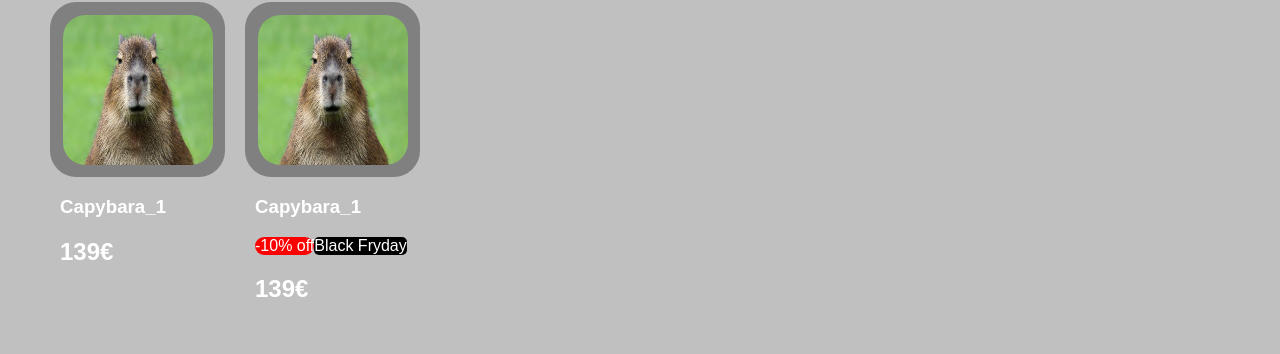
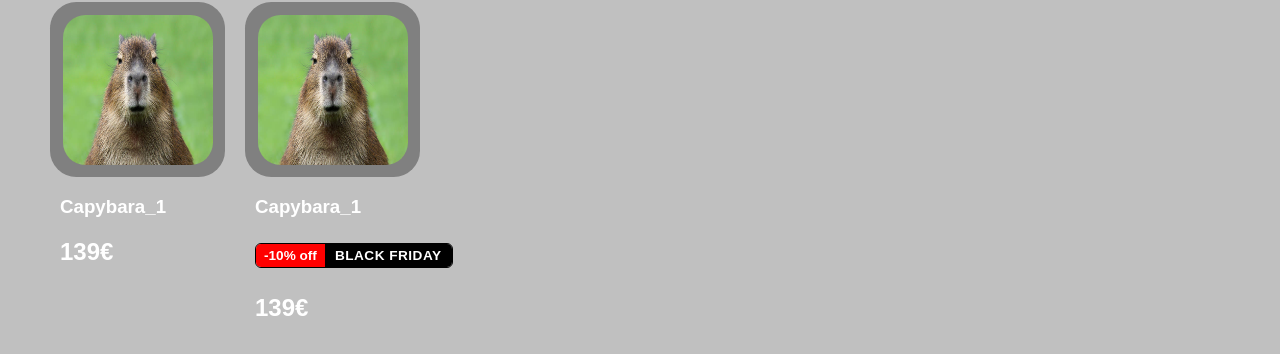
Before and after one commit to TaxesAreNice/Polrocny-Project-2.1, a plain HTML site: page Index.html in a window 1280 px wide. Shown: the part 484-838 px from the top of the page. Drawn offline with Linux system fonts and the light colour scheme.

Commit message:
Black Friday BS

```diff
--- a/Index.html
+++ b/Index.html
@@ -63,9 +63,9 @@
             </div>
             <div class="Middle-Item_Div">
               <h3 class="Middle-Item_Text-Left">Capybara_1</h3>
-              <div class="BlackFryday_Container">
-                <div class="BlackFryday_Off">-10% off</div>
-                <div class="BlackFryday_Text">Black Fryday</div>
+              <div class="BlackFriday_Container">
+                <div class="BlackFriday_Off">-10% off</div>
+                <div class="BlackFriday_Text">Black Friday</div>
               </div>
               <h2 class="Middle-Item_Text-Left">139€</h2>
             </div>
--- a/Index_middle.css
+++ b/Index_middle.css
@@ -63,22 +63,29 @@ a {
   padding-bottom: 60px;
 }
 
-.BlackFryday_Container {
-  display: flex;
-  flex-direction: row;
+.BlackFriday_Container {
+  display: inline-flex;
+  align-items: center;
+  border-radius: 6px;
+  overflow: hidden;
+  border: 1.5px solid black;
+  font-size: 0.85rem;
+  font-weight: 700;
+  margin: 6px 0;
 }
 
-.BlackFryday_Off {
+.BlackFriday_Off {
   color: white;
   background-color: red;
-  border-radius: 10px;
-  border: 2px black;
-  text-decoration: none;
+  padding: 4px 8px;
+  white-space: nowrap;
 }
 
-.BlackFryday_Text {
+.BlackFriday_Text {
   color: white;
-  border-radius: 5px;
   background-color: black;
-  text-decoration: none;
+  padding: 4px 10px;
+  text-transform: uppercase;
+  letter-spacing: 0.5px;
+  white-space: nowrap;
 }
```
